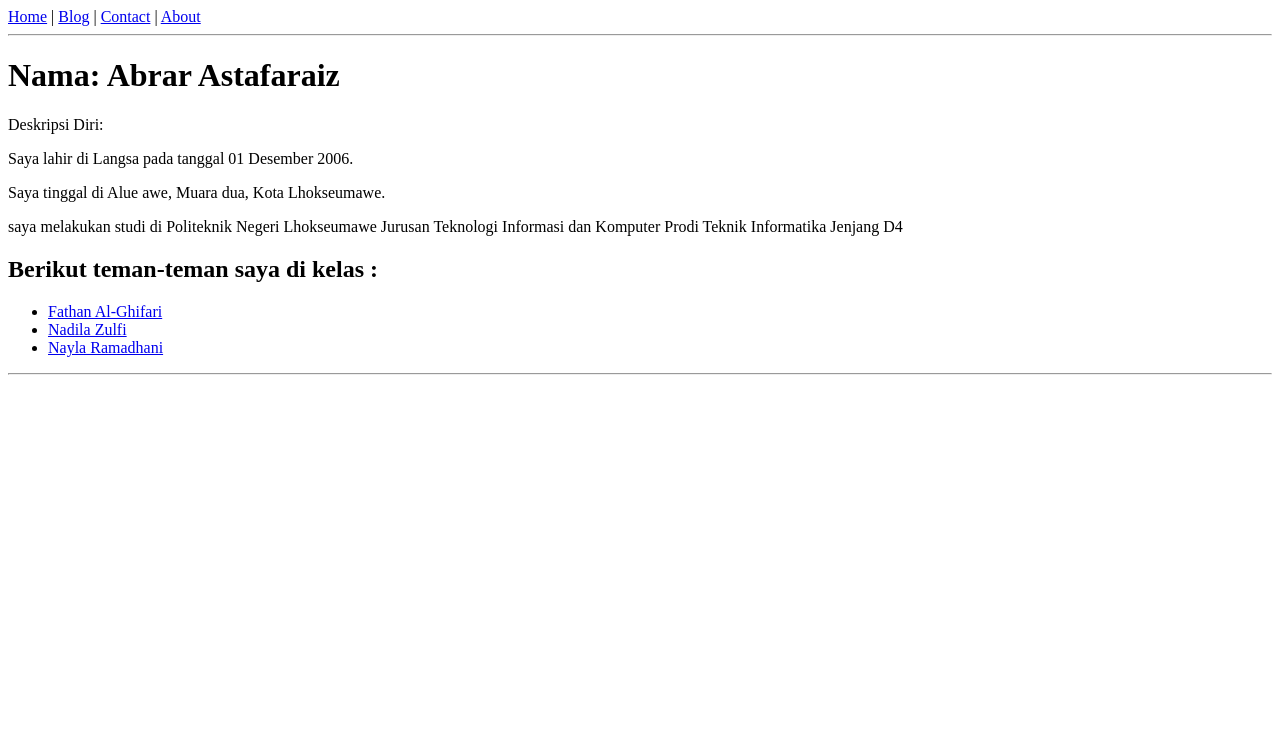
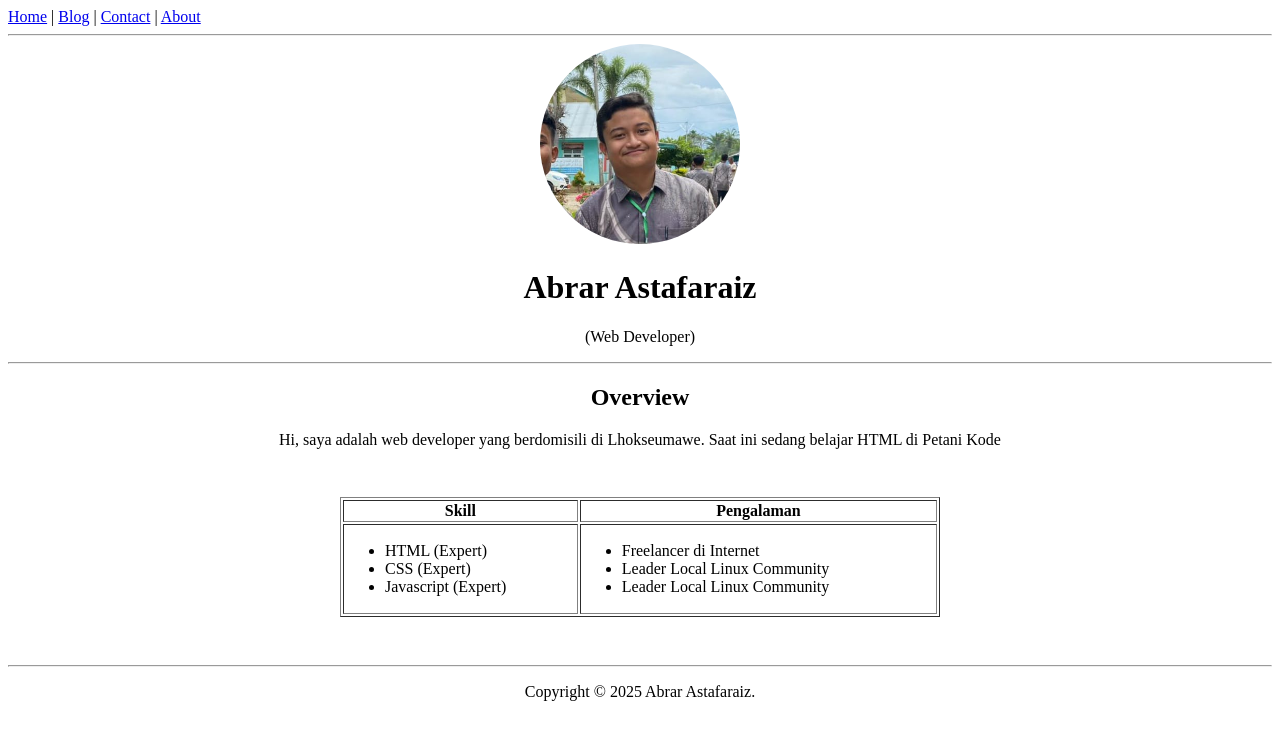
Before and after one commit to Astaa25/Astaa25.github.io, a plain HTML site: page index.html in a window 1280 px wide. Drawn offline with Linux system fonts and the light colour scheme.

Commit message:
pub: Second Publish

```diff
--- a/index.html
+++ b/index.html
@@ -17,18 +17,54 @@
 
     <hr />
 
-        <h1>Nama: Abrar Astafaraiz</h1>
-        <p>Deskripsi Diri: </p>
-        <p>Saya lahir di Langsa pada tanggal 01 Desember 2006.</p>
-        <p>Saya tinggal di Alue awe, Muara dua, Kota Lhokseumawe.</p>
-        <p>saya melakukan studi di Politeknik Negeri Lhokseumawe Jurusan Teknologi Informasi dan Komputer Prodi Teknik Informatika Jenjang D4</p>
-        <h2>Berikut teman-teman saya di kelas : </h2>
-        <ul>
-            <li><a href="https://tan1001101.github.io/" target="_blank">Fathan Al-Ghifari</a></li>
-            <li><a href="https://nadilazulfi17.github.io/" target="_blank">Nadila Zulfi</a></li>
-            <li><a href="https://nayla-2.github.io" target="_blank">Nayla Ramadhani</a></li>
-        </ul>
+    <header style="text-align: center;">
+        <img src="Foto.jpeg" width="200" height="200" style="border-radius: 50%;"/>
+        <h1>Abrar Astafaraiz</h1>
+        <p>(Web Developer)</p>
+    </header>
+
+    <hr />
+
+    <article style="text-align: center;">
+        <h2>Overview</h2>
+        <p>
+            Hi, saya adalah web developer yang berdomisili di Lhokseumawe.
+            Saat ini sedang belajar HTML di Petani Kode
+        </p>
+    </article>
+
+    <div style="max-width: 600px; margin: 3em auto">
+        <table border="1" width="100%">
+            <thead>
+                <tr>
+                    <th>Skill</th>
+                    <th>Pengalaman</th>
+                </tr>
+            </thead>
+            <tbody>
+                <tr>
+                    <td>
+                        <ul>
+                            <li>HTML (Expert)</li>
+                            <li>CSS (Expert)</li>
+                            <li>Javascript (Expert)</li>
+                        </ul>
+                    </td>
+                    <td>
+                        <ul>
+                            <li>Freelancer di Internet</li>
+                            <li>Leader Local Linux Community</li>
+                            <li>Leader Local Linux Community</li>
+                        </ul>
+                    </td>
+                </tr>
+            </tbody>
+        </table>
+    </div>
 
     <hr>
+    <footer style="text-align: center;">
+        <p>Copyright &copy; 2025 Abrar Astafaraiz.</p>
+    </footer>
 </body>
 </html>
```
Also changed, not shown: friends.html (+1 -1 lines).
